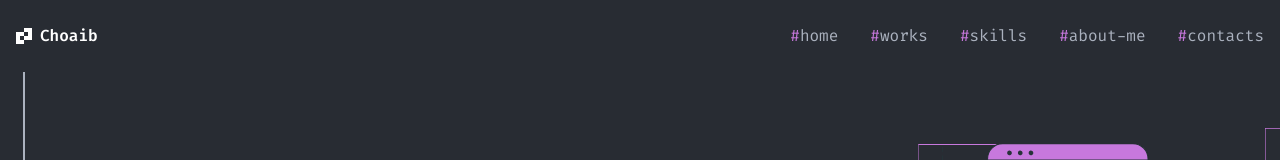
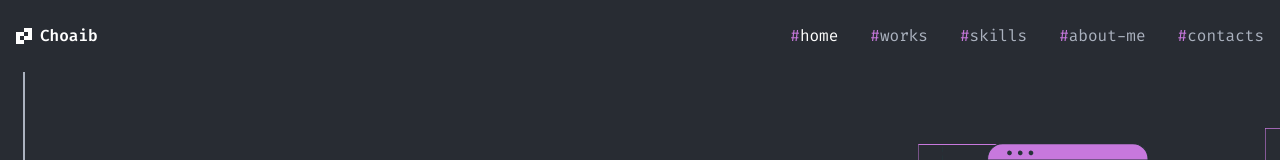
Before and after one commit to cabouelw/portfolio, a Next.js app: page / in a window 1280 px wide. Shown: the top 160 px of the page. Built offline with nearby package versions, Linux system fonts and the light colour scheme.

Commit message:
remove style of __next

```diff
--- a/styles/globals.css
+++ b/styles/globals.css
@@ -16,6 +16,10 @@ body {
   overflow-x: hidden;
 }
 
+.active {
+  color: #fff !important;
+}
+
 a {
   color: inherit;
   text-decoration: none;
@@ -29,10 +33,6 @@ a {
   /* scroll-behavior: smooth; */
 }
 
-#__next {
-  height: 100%;
-}
-
 @media screen and (max-width: 768px) {
   html,
   body {
```
